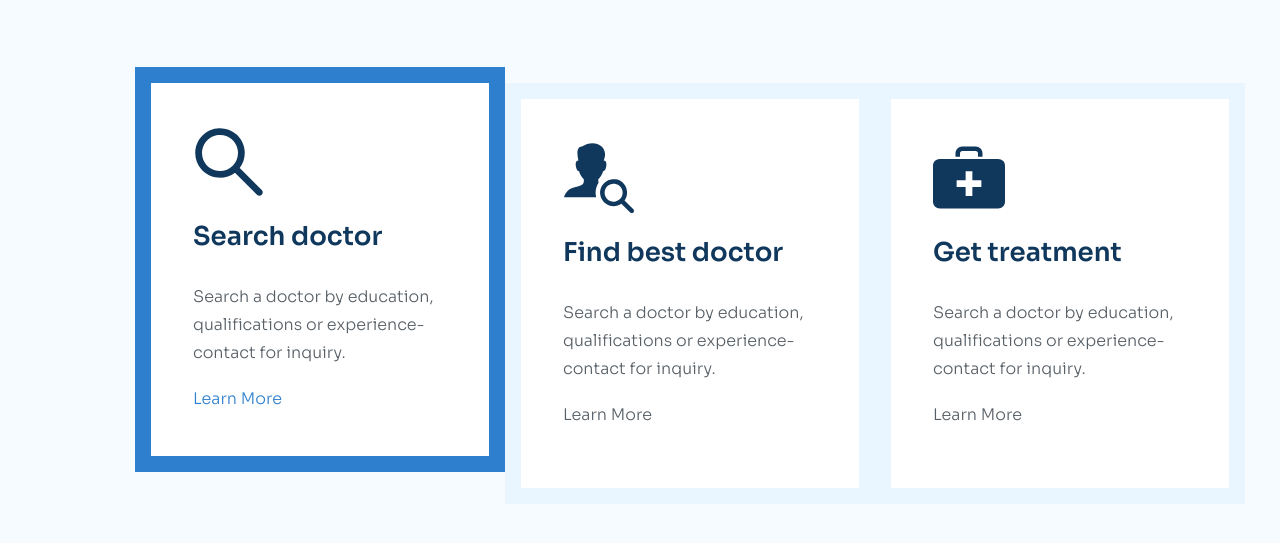
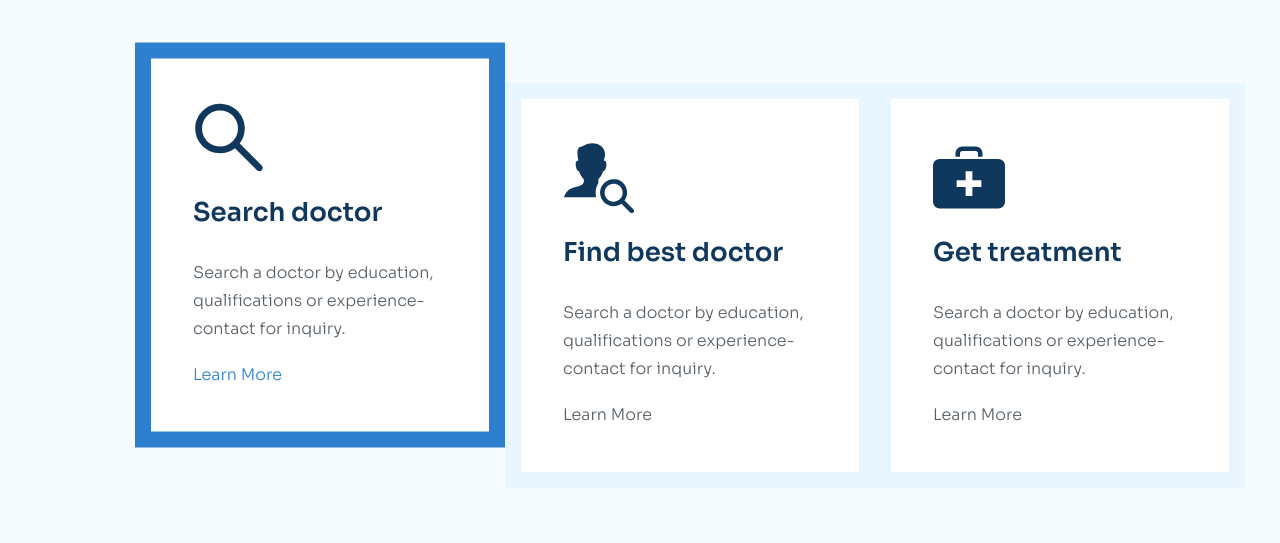
Before and after one commit to Delunsss2345/project-04-h1c, a plain HTML site: page index.html in a window 1280 px wide. In both pictures the pointer is over the element 320 px from the left and 2471 px from the top of the page. Shown: the part 2186-2729 px from the top of the page. Drawn offline with nearby package versions, Linux system fonts and the light colour scheme.

Commit message:
update transfrom

```diff
--- a/asset/css/main.css
+++ b/asset/css/main.css
@@ -242,6 +242,7 @@ nav ul li:last-of-type > a {
   align-items: center;
   padding: 21px 61px 20px 22px;
   cursor: pointer;
+  animation: 0.4s;
 }
 .service-list .service-item:hover {
   background: #ffffff;
@@ -317,10 +318,10 @@ nav ul li:last-of-type > a {
   background-color: #fff;
   border: #eaf6ff 16px solid;
   cursor: pointer;
+  transition: 0.25s;
 }
 .works-list .works-item:hover {
-  margin-top: -16px;
-  margin-bottom: 32px;
+  transform: translateY(-10%);
   border: #2e80ce 16px solid;
 }
 .works-list .works-item:hover a {
@@ -469,11 +470,16 @@ nav ul li:last-of-type > a {
   padding: 28px 4px 0px 4px;
   margin-bottom: 12px;
   border-radius: 6px;
+
+}
+.dentist-item:hover .dentist-img > img {
+  transform: scale(1.1);
 }
 .dentist-item .dentist-img > img {
   width: 253px;
   height: 290px;
   object-fit: cover;
+  transition: 0.25s;
 }
 .dentist-container .dentist-list .dentist-item > h3 {
   color: #10375c;
```
